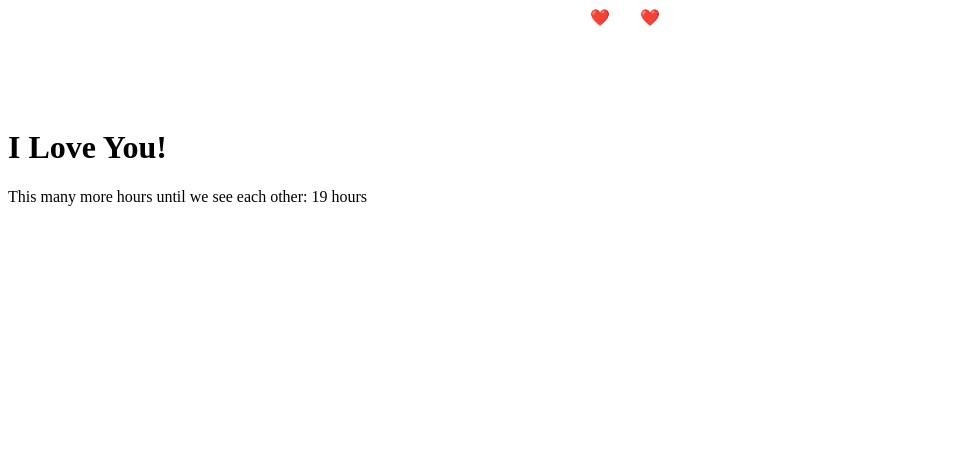
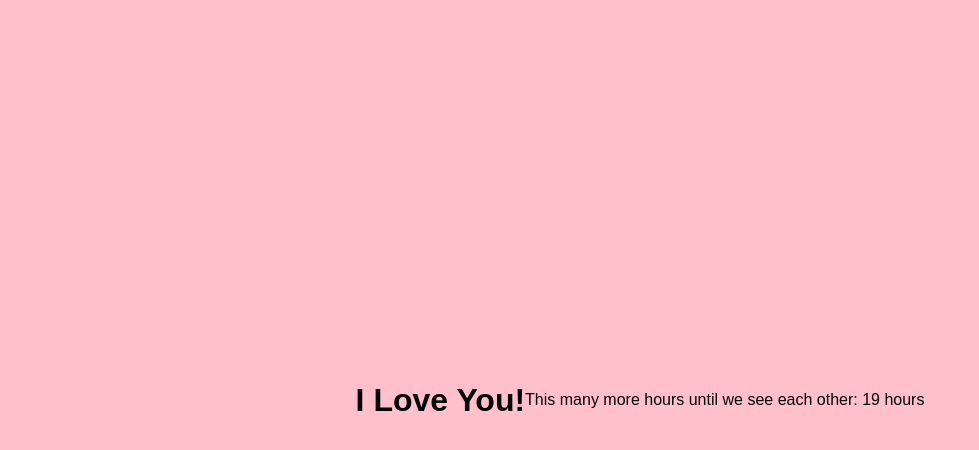
Before and after one commit to VladaAslanov/special-messag, a plain HTML site: page index.html in a window 1280 px wide. Shown: the whole page, without its empty margins (0-979 px from the left). Drawn offline with Linux system fonts and the light colour scheme.

Commit message:
Update style.css

```diff
--- a/style.css
+++ b/style.css
@@ -1,30 +1,52 @@
-#hearts {
-    position: relative;
-    width: 100px;
-    height: 100px;
-    margin: 0 auto;
+/* Set the background color and make the entire screen a flex container */
+body {
+    margin: 0;
+    overflow: hidden;
+    display: flex;
+    justify-content: center;
+    align-items: center;
+    height: 100vh;
+    background-color: pink;
+    font-family: Arial, sans-serif;
 }
 
-#hearts::before,
-#hearts::after {
+/* Create the heart animation */
+.container .hearts::before,
+.container .hearts::after {
     content: '❤️';
     position: absolute;
     top: 0;
-    transform: scale(1);
-    animation: heartbeat 1s ease-in-out infinite;
+    transform: scale(1) translateX(-50%);
+    animation: heart-beat 1s ease-in-out infinite;
 }
 
-#hearts::after {
-    left: 50px;
+.container .hearts::after {
+    left: 50%;
 }
 
-@keyframes heartbeat {
+@keyframes heart-beat {
     0%, 100% {
-        transform: scale(1);
+        transform: scale(1) translateX(-50%);
         opacity: 1;
     }
     50% {
-        transform: scale(1.3);
+        transform: scale(1.3) translateX(-50%);
         opacity: 0;
     }
 }
+
+/* Center the text and countdown */
+.container .centered-text {
+    text-align: center;
+    color: red;
+}
+
+.container h1 {
+    font-size: 32px;
+}
+
+.container #countdown {
+    font-size: 24px;
+    color: purple;
+    margin-top: 10px;
+}
```
